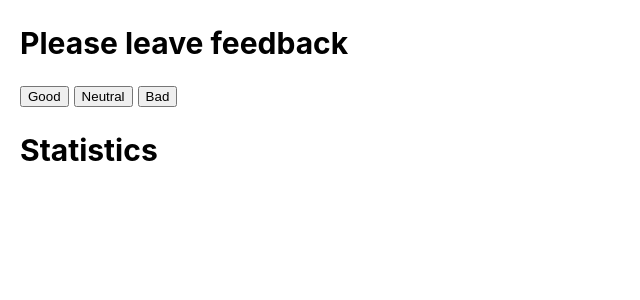
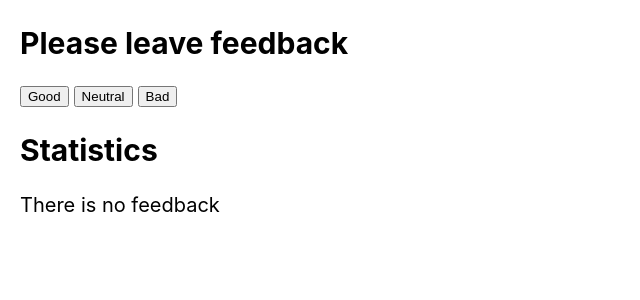
Before and after one commit to eNgine9r/goit-react-hw-02-feedback, a React (Create React App) app: page / in a window 1280 px wide. Shown: the top 300 px of the page, without its empty margins (0-640 px from the left). Built offline with nearby package versions, Linux system fonts and the light colour scheme.

Commit message:
hw 2 / task 1 / done

```diff
--- a/src/components/Feedback/Notification.js
+++ b/src/components/Feedback/Notification.js
@@ -1,7 +1,9 @@
 import React from "react";
 
-const Notification = ({ message, children }) => {
-    <h2>{message}</h2>
-}
+const Notification = ({ message }) => {
+    return (
+        <p>{message}</p>
+    )
+};
 
 export default Notification;
```
Also changed, not shown: src/components/Feedback/Feedback.js (+3 -4 lines).
